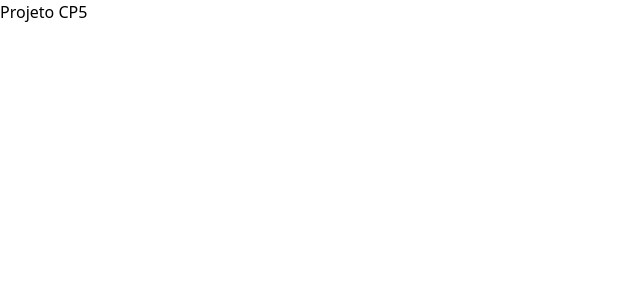
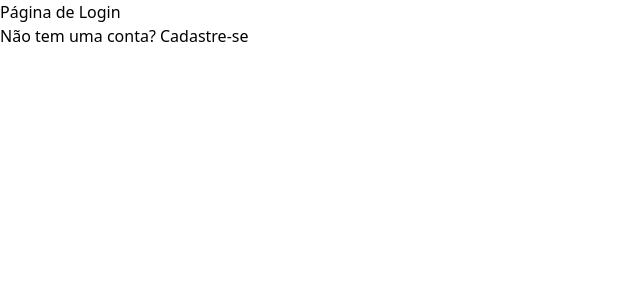
Before and after one commit to guilhermesolagarcia/Exerc-cio-CP5, a React (Vite) app in the folder cp5-projeto/: page /login in a window 1280 px wide. Shown: the top 300 px of the page, without its empty margins (0-640 px from the left). Built offline with nearby package versions, Linux system fonts and the light colour scheme.

Commit message:
Ajustando App.tsx com Outlet.

```diff
--- a/cp5-projeto/src/App.tsx
+++ b/cp5-projeto/src/App.tsx
@@ -1,7 +1,12 @@
+import { Outlet } from 'react-router-dom';
+
 function App() {
   return (
     <div>
-      <h1>Projeto CP5</h1>
+      <main>
+        <Outlet />
+      </main>
+
     </div>
   )
 }
```
